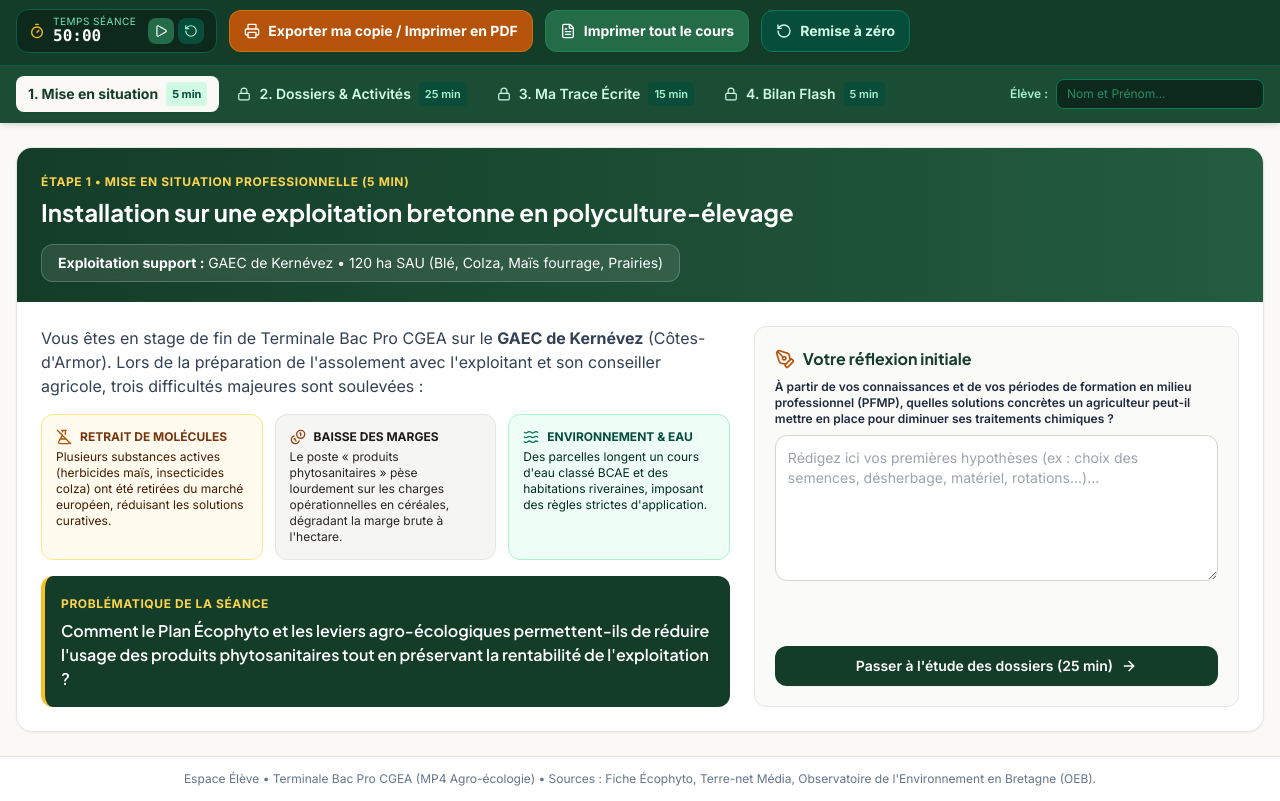
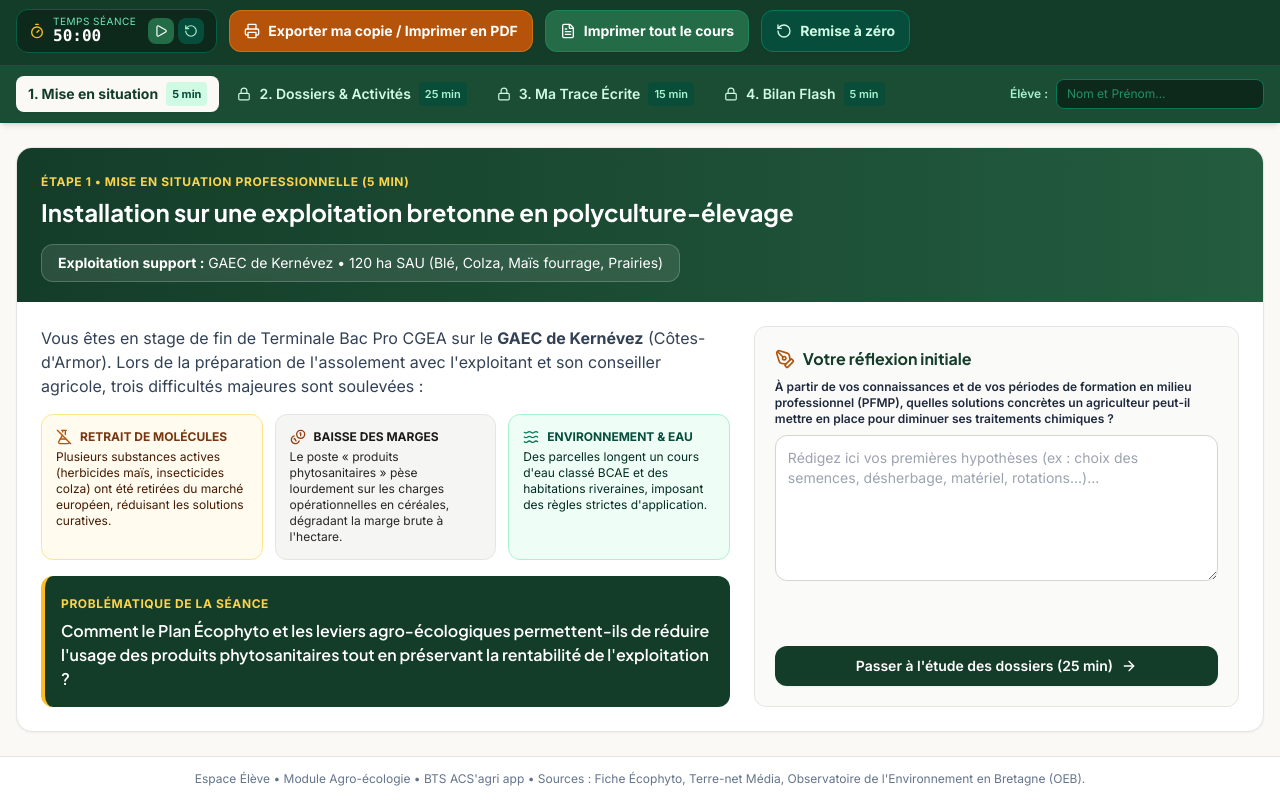
Before and after one commit to FormateurACD/Module-Agro-ecologie-BTS-ACSagri, a plain HTML site: page index.html in a window 1280 px wide. Shown: the part 92-893 px from the top of the page. Drawn offline with nearby package versions, Linux system fonts and the light colour scheme.

Commit message:
Update footer label for BTS ACS'agri module

```diff
--- a/index.html
+++ b/index.html
@@ -795,7 +795,7 @@
 
   <!-- PIED DE PAGE -->
   <footer class="bg-white border-t border-stone-200 py-3.5 px-4 text-center text-xs text-slate-500 no-print">
-    Espace Élève • Terminale Bac Pro CGEA (MP4 Agro-écologie) • Sources : Fiche Écophyto, Terre-net Média, Observatoire de l'Environnement en Bretagne (OEB).
+    Espace Élève • Module Agro-écologie • BTS ACS'agri app • Sources : Fiche Écophyto, Terre-net Média, Observatoire de l'Environnement en Bretagne (OEB).
   </footer>
 
   <!-- SCRIPT APPLICATION ÉLÈVE (AUCUN CORRIGÉ NI MODE ENSEIGNANT) -->
```
